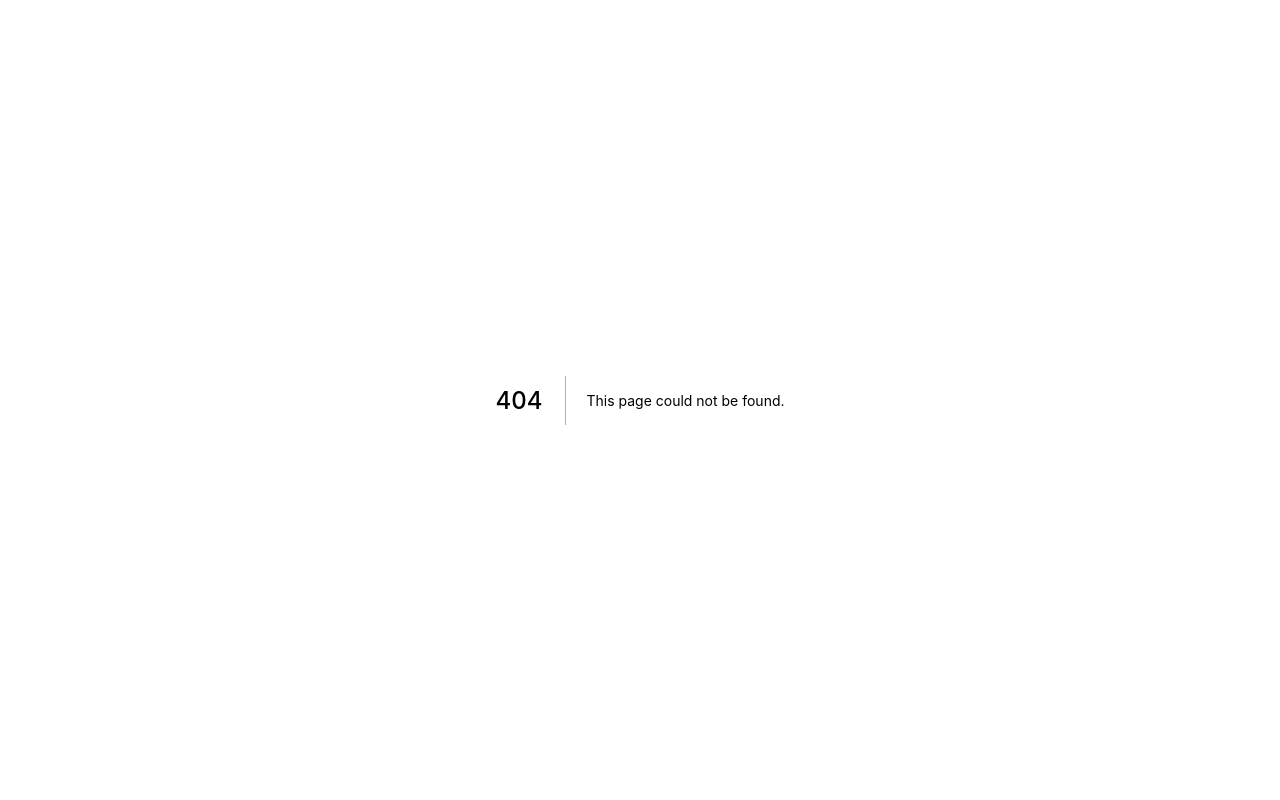
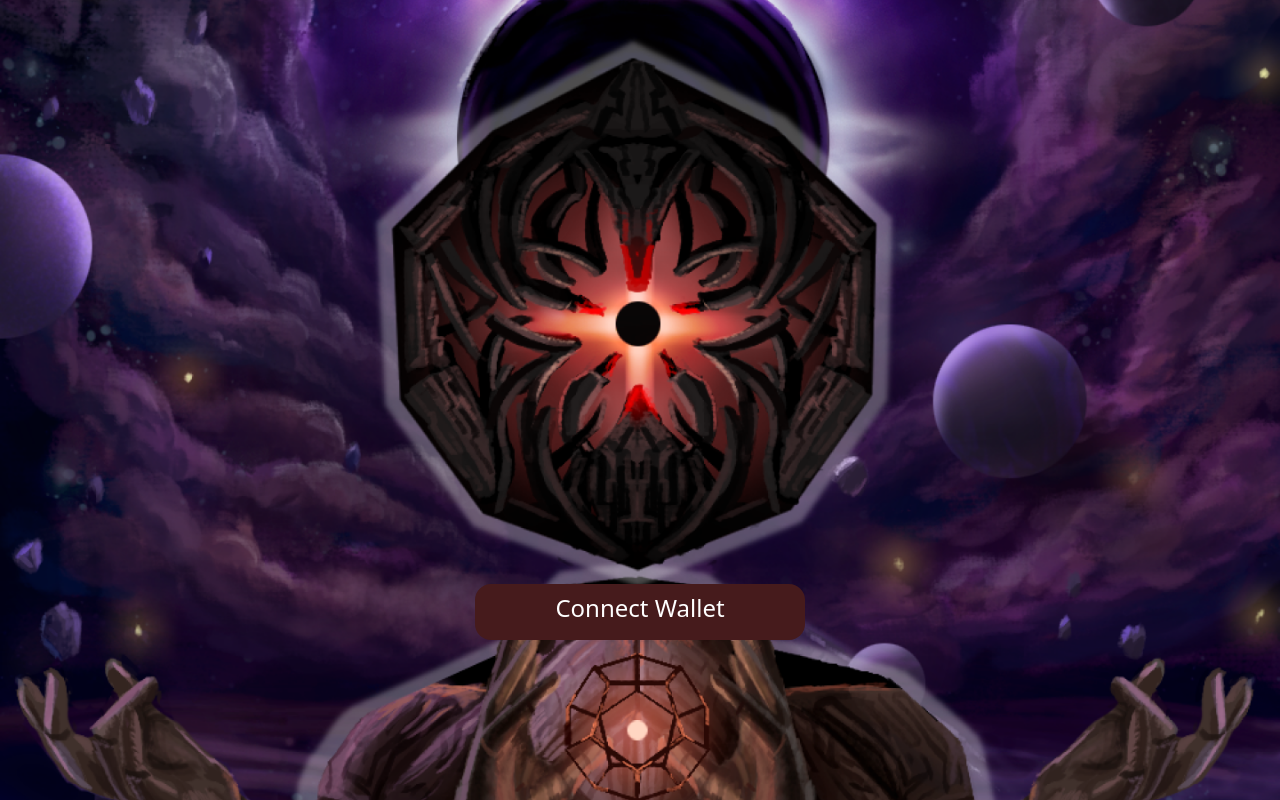
Before and after one commit to Hiich/surreals-midnight, a Next.js app: page /pool in a window 1280 px wide. Before the commit this address had no page. Built offline with nearby package versions, Linux system fonts and the light colour scheme.

Commit message:
add mint and pool

```diff
--- a/src/pages/index.tsx
+++ b/src/pages/index.tsx
@@ -1,12 +1,12 @@
 import type { NextPage } from 'next'
 import Head from 'next/head'
 import Image from 'next/image'
+import { useRouter } from 'next/router'
 
 const Home: NextPage = () => {
-  // const poolAudio = new Audio("/sounds/pool.mp3")
-  // const mintAudio = new Audio("/sounds/mint.mp3")
+  const router = useRouter()
   return (
-    <div className='h-screen bg-storm bg-cover '>
+    <div className='h-screen bg-storm bg-center bg-cover '>
       <Head>
         <title>Surreals Midnight</title>
         <meta name="description" content="Surreals Midnight" />
@@ -35,8 +35,12 @@ const Home: NextPage = () => {
             <button
               onClick={() => {
                 (new Audio("/sounds/pool.mp3")).play()
+                router.push('/pool')
               }}
-              className='bg-[#461B1C] w-[90%] p-2 px-10 text-white rounded-lg my-4 '>The Dark Portal</button>
+              className='bg-[#461B1C] w-[90%] p-2 px-10 text-white rounded-lg my-4 '
+            >
+              The Dark Portal
+            </button>
           </div>
         </div>
 
@@ -58,9 +62,12 @@ const Home: NextPage = () => {
             <button
               onClick={() => {
                 (new Audio("/sounds/mint.mp3")).play()
+                router.push('/mint')
               }}
               className='bg-[#461B1C] w-[90%] p-2 px-10 text-white rounded-lg my-4 mt-[18px] '
-            >Mint coming soon</button>
+            >
+              Mint coming soon
+            </button>
           </div>
         </div>
       </div>
--- /dev/null
+++ b/src/pages/mint.tsx
@@ -0,0 +1,26 @@
+import type { NextPage } from 'next'
+import Head from 'next/head'
+import Image from 'next/image'
+
+const Mint: NextPage = () => {
+    // const poolAudio = new Audio("/sounds/pool.mp3")
+    // const mintAudio = new Audio("/sounds/mint.mp3")
+    return (
+        <div className='h-screen bg-mintBg bg-cover bg-center bg-no-repeat'>
+            <Head>
+                <title>Surreals Midnight - Minting</title>
+                <meta name="description" content="Surreals Midnight" />
+                <link rel="icon" href="/favicon.ico" />
+            </Head>
+
+            <div className='flex flex-col gap-2 justify-center items-center w-full h-full'>
+                <div className='bg-black p-5'>
+                    <Image src="/images/prereveal.gif" height={"240"} width={"263"} />
+                </div>
+                <button className='bg-black rounded-xl p-2 px-20 w-fit text-white'>Connect wallet</button>
+            </div>
+        </div>
+    )
+}
+
+export default Mint
--- /dev/null
+++ b/src/pages/pool.tsx
@@ -0,0 +1,25 @@
+import type { NextPage } from 'next'
+import Head from 'next/head'
+import Image from 'next/image'
+
+const Pool: NextPage = () => {
+    // const poolAudio = new Audio("/sounds/pool.mp3")
+    // const mintAudio = new Audio("/sounds/mint.mp3")
+    return (
+        <div className='h-screen bg-poolBg bg-cover bg-center bg-no-repeat'>
+            <Head>
+                <title>Surreals Midnight - Sudoswap Pool</title>
+                <meta name="description" content="Surreals Midnight" />
+                <link rel="icon" href="/favicon.ico" />
+            </Head>
+
+            <div className='w-full h-full flex justify-center items-end'>
+                <button className='bg-[#461B1C] p-2 pb-4 px-20 text-white text-2xl rounded-2xl mb-40'>
+                    Connect Wallet
+                </button>
+            </div>
+        </div>
+    )
+}
+
+export default Pool
--- a/tailwind.config.js
+++ b/tailwind.config.js
@@ -8,6 +8,8 @@ module.exports = {
       },
       backgroundImage: {
         'storm': "url('/images/background.png')",
+        'mintBg': "url('/images/mintBg.png')",
+        'poolBg': "url('/images/poolBg.png')"
       }
     },
   },
```
Also changed, not shown: public/images/mintBg.png (added), public/images/poolBg.png (added).
